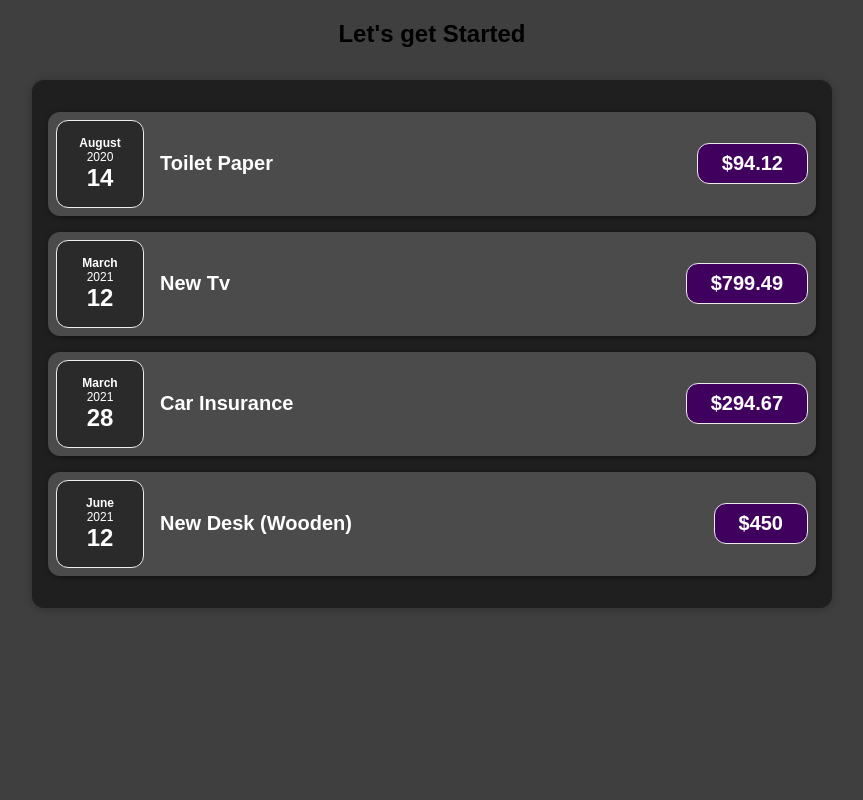
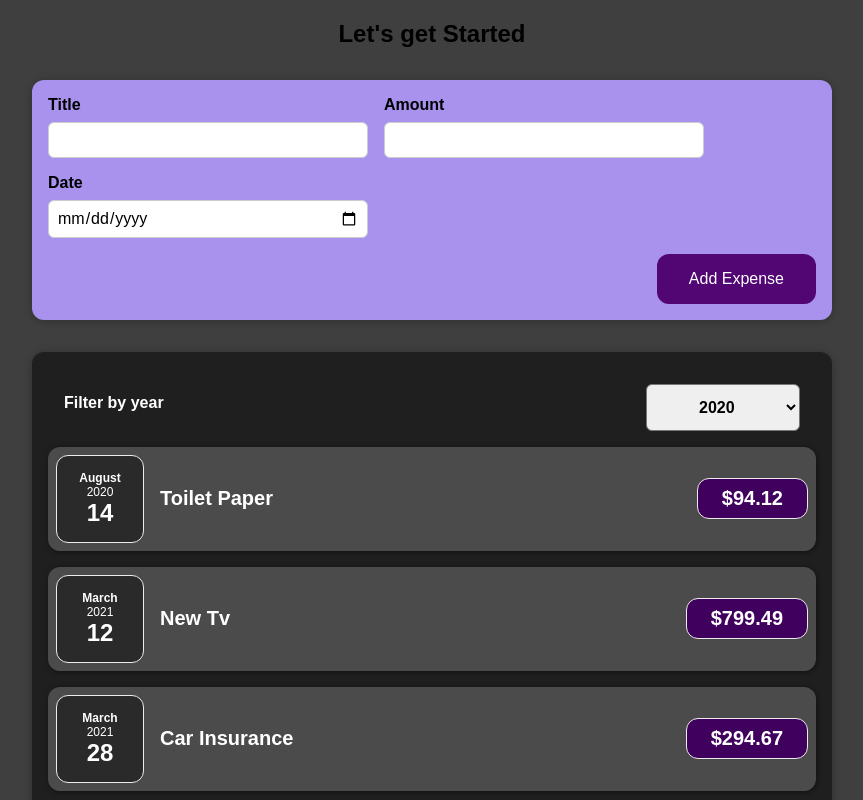
Before and after one commit to Web-Dev-Art/Udemy-React-Complete-Guide, a React (Create React App) app: page / in a window 1280 px wide. Shown: the top 800 px of the page, without its empty margins (208-1071 px from the left). Built offline with nearby package versions, Linux system fonts and the light colour scheme.

Commit message:
04_13 Adding Two-Way Binding

```diff
--- a/src/App.js
+++ b/src/App.js
@@ -1,5 +1,6 @@
 import React from 'react';
 import Expenses from './components/Expenses';
+import NewExpense from "./NewExpense/NewExpense";
 
 import './App.css';
 
@@ -16,6 +17,7 @@ function App() {
   return (
     <div className="App">
       <h2>Let's get Started</h2>
+      <NewExpense />
       <Expenses items={DUMMY_EXPENSES} />
     </div>
   );
--- /dev/null
+++ b/src/NewExpense/ExpenseForm.css
@@ -0,0 +1,26 @@
+.new-expense__controls {
+    display: flex;
+    flex-wrap: wrap;
+    gap: 1rem;
+    text-align: left;
+    margin-bottom: 1rem;
+}
+
+.new-expense__control input {
+    border-radius: 6px;
+    padding: .5rem;
+    border: 1px solid #ccc;
+    width: 20rem;
+    max-width: 100%;
+    font: inherit;
+}
+
+.new-expense__control label {
+    display: block;
+    font-weight: bold;
+    margin-bottom: 0.5rem;
+}
+
+.new-expense__actions {
+    text-align: right;
+}
--- /dev/null
+++ b/src/NewExpense/ExpenseForm.js
@@ -0,0 +1,60 @@
+import React, {useState} from 'react';
+
+import './ExpenseForm.css';
+
+const ExpenseForm = () => {
+    const [enteredTitle, setEnteredTitle] = useState('');
+    const [enteredAmount, setEnteredAmount] = useState('');
+    const [enteredDate, setEnteredDate] = useState('');
+
+    const titleChangeHandler = (e) => {
+        setEnteredTitle(e.target.value);
+    };
+
+    const amountChangeHandler = (e) => {
+        setEnteredAmount(e.target.value);
+    };
+
+    const dateChangeHandler = (e) => {
+        setEnteredDate(e.target.value);
+    };
+
+    const submitHandler = (event) => {
+        event.preventDefault();
+
+        const expenseData = {
+            title: enteredTitle,
+            amount: enteredAmount,
+            date: enteredDate
+        };
+
+       setEnteredTitle('');
+       setEnteredAmount('');
+       setEnteredDate('');
+    };
+
+
+    return (
+        <form onSubmit={submitHandler}>
+            <div className="new-expense__controls">
+                <div className="new-expense__control">
+                    <label>Title</label>
+                    <input type="text" onChange={titleChangeHandler} value={enteredTitle}/>
+                </div>
+                <div className="new-expense__control">
+                    <label>Amount</label>
+                    <input type="number" min='0.01' step='0.01' onChange={amountChangeHandler} value={enteredAmount} />
+                </div>
+                <div className="new-expense__control">
+                    <label>Date</label>
+                    <input type="date" min='2019-01-01' max='2022-12-31' onChange={dateChangeHandler} value={enteredDate} />
+                </div>
+            </div>
+            <div className="new-expense__actions">
+                <button type='submit'>Add Expense</button>
+            </div>
+        </form>
+    );
+};
+
+export default ExpenseForm;
--- /dev/null
+++ b/src/NewExpense/NewExpense.css
@@ -0,0 +1,37 @@
+.new-expense {
+    background-color: #A892EE;
+    padding: 1rem;
+    width: 50rem;
+    max-width: 95%;
+    margin: 2rem auto;
+    border-radius: 12px;
+    text-align: center;
+    box-shadow: 0 1px 8px rgba(0,0,0,0.25);
+}
+
+.new-expense__actions button {
+    background: #510674;
+    border: none;
+    color: white;
+    padding: 1rem 2rem;
+    border-radius: 12px;
+    cursor: pointer;
+    font-size: inherit;
+}
+
+.new-expense button:hover,
+.new-expense button:active {
+    background-color: #510674;
+    border-color: #510674;
+}
+
+.new-expense button.alternative {
+    color: #220131;
+    border-color: transparent;
+    background-color: transparent;
+}
+
+.new-expense button.alternative:hover,
+.new-expense button.alternative:active {
+    background-color: #ddb3f8;
+}
--- /dev/null
+++ b/src/NewExpense/NewExpense.js
@@ -0,0 +1,15 @@
+import React from 'react';
+import ExpenseForm from "./ExpenseForm";
+
+import './NewExpense.css';
+
+const NewExpense = () => {
+
+    return (
+        <div className='new-expense'>
+            <ExpenseForm />
+        </div>
+    );
+};
+
+export default NewExpense;
--- a/src/components/ExpenseItem.css
+++ b/src/components/ExpenseItem.css
@@ -6,9 +6,8 @@
     padding: .5rem;
     box-shadow: 1px 1px 5px rgba(0,0,0,.5);
     margin: 1rem 0;
+    align-items: center;
 }
-
-
 
 .expense-item__description {
     color: white;
--- a/src/components/ExpenseItem.js
+++ b/src/components/ExpenseItem.js
@@ -1,15 +1,17 @@
-import React from 'react';
+import React, { useState } from 'react';
 import ExpenseDate from "./ExpenseDate";
 import Card from '../UI/Card';
 
 import './ExpenseItem.css'
 
 const ExpenseItem = (props) => {
+    let [title, updateTitle] = useState(props.title);
+
     return (
         <Card className="expense-item">
             <ExpenseDate date={props.date}/>
             <div className="expense-item__description">
-                <h2>{props.title}</h2>
+                <h2>{title}</h2>
                 <div className="expense-item__price">${props.amount}</div>
             </div>
         </Card>
--- a/src/components/Expenses.js
+++ b/src/components/Expenses.js
@@ -1,12 +1,15 @@
 import React from 'react';
 import ExpenseItem from "./ExpenseItem";
 import Card from '../UI/Card';
+import ExpensesFilter from "./ExpensesFilter";
 
 import './Expenses.css';
+
 
 const Expenses = (props) => {
     return (
         <Card className='expenses'>
+           <ExpensesFilter />
            <ExpenseItem title={props.items[0].title} amount={props.items[0].amount} date={props.items[0].date} />
            <ExpenseItem title={props.items[1].title} amount={props.items[1].amount} date={props.items[1].date} />
            <ExpenseItem title={props.items[2].title} amount={props.items[2].amount} date={props.items[2].date} />
--- /dev/null
+++ b/src/components/ExpensesFilter.css
@@ -0,0 +1,24 @@
+.expenses-filter {
+    color: white;
+    padding: 0 1rem;
+}
+
+.expenses-filter__control {
+    display: flex;
+    justify-content: space-between;
+    align-items: center;
+    width: 100%;
+    margin: 1rem 0;
+}
+
+.expenses-filter__control label {
+    font-weight: bold;
+    margin-bottom: 0.5rem;
+}
+
+.expenses-filter__control select {
+    border-radius: 6px;
+    padding: .8rem 3rem;
+    font-weight: bold;
+    font-size: 1rem;
+}
--- /dev/null
+++ b/src/components/ExpensesFilter.js
@@ -0,0 +1,21 @@
+import React from 'react';
+
+import './ExpensesFilter.css';
+
+const ExpensesFilter = () => {
+    return(
+        <div className='expenses-filter'>
+            <div className="expenses-filter__control">
+                <label>Filter by year</label>
+                <select>
+                    <option value="2020">2020</option>
+                    <option value="2021">2021</option>
+                    <option value="2022">2022</option>
+                    <option value="2023">2023</option>
+                </select>
+            </div>
+        </div>
+    );
+};
+
+export default ExpensesFilter;
```
